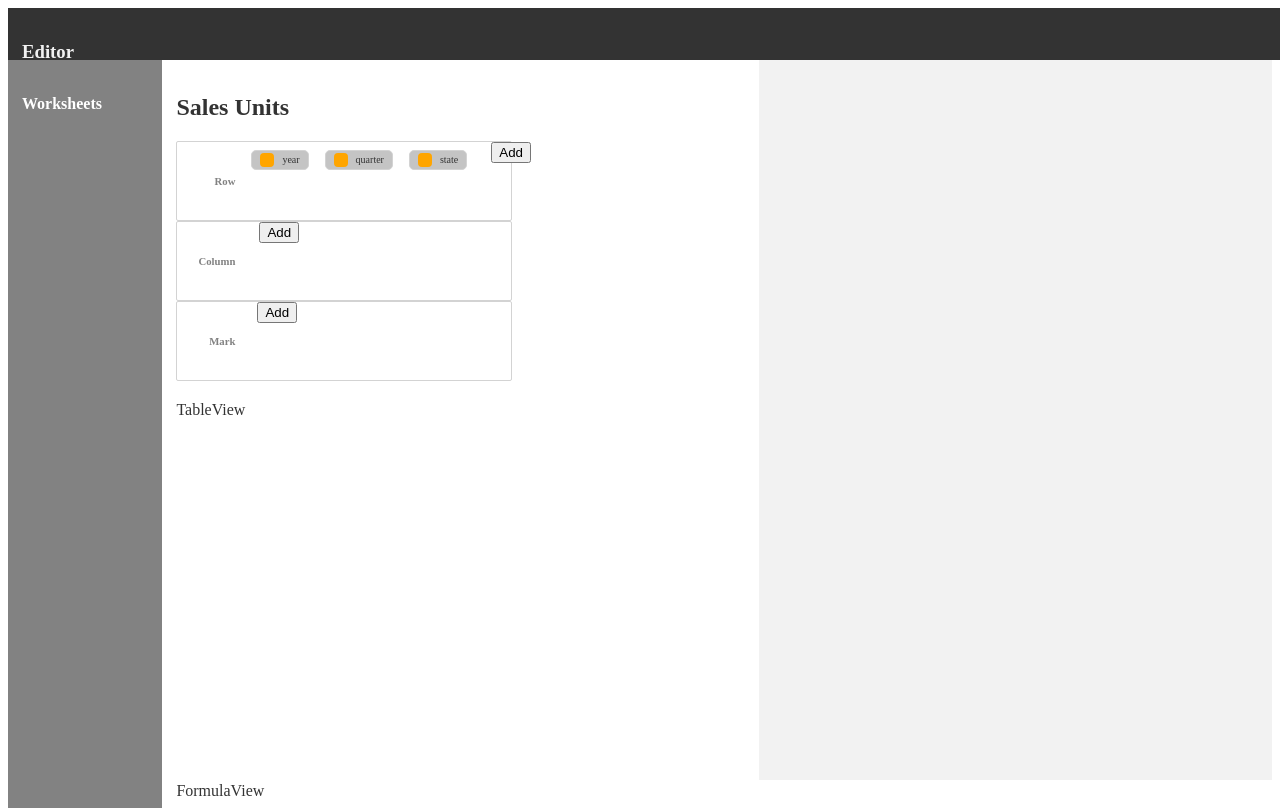
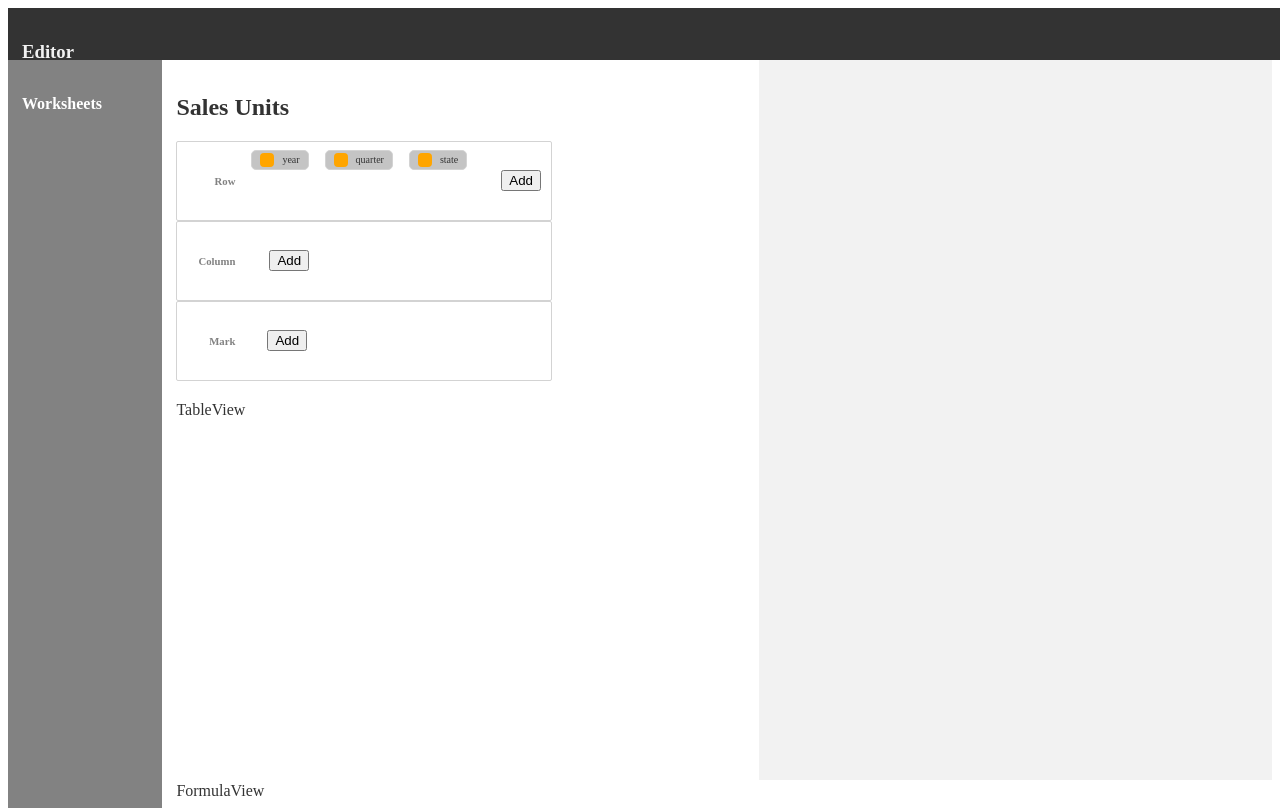
Before and after one commit to longalexander/multiDimModeler, a React (Create React App) app: page / in a window 1280 px wide. Built offline with nearby package versions, Linux system fonts and the light colour scheme.

Commit message:
styled add button

```diff
--- a/src/components/General/Button/AddCircleButton/index.js
+++ b/src/components/General/Button/AddCircleButton/index.js
@@ -8,9 +8,10 @@ import styled from 'styled-components'
 
 const Container = styled.div`
   background-color: 'black';
-  width: 20px;
-  height: 20px;
-
+  align-items: center;
+  display: flex;
+  margin-left: 10px;
+  margin-right: 10px;
 `;
 
 function AddCircleButton(props){
```
